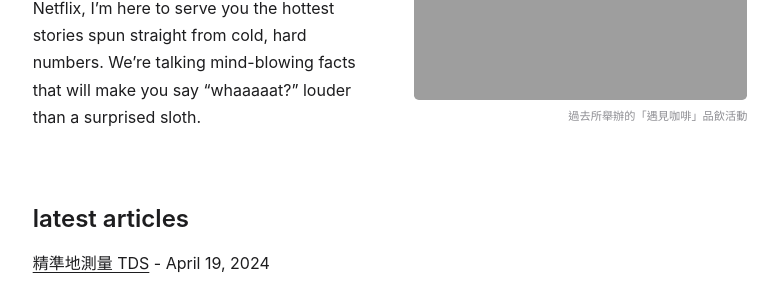
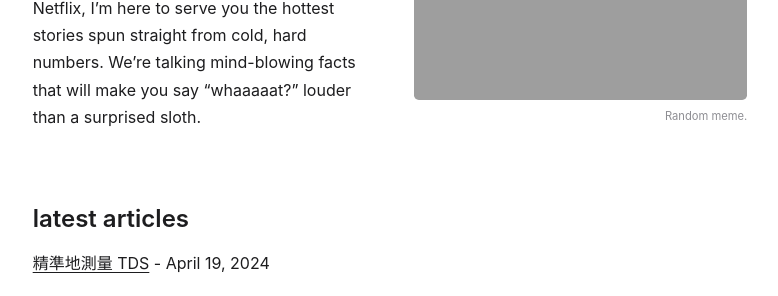
Before and after one commit to sreedeepEK/sreedeepek.github.io, a Jekyll site: the page built from index.md, in a window 1280 px wide. Shown: the part 297-593 px from the top of the page, without its empty margins (250-1028 px from the left). Built offline with Jekyll 4.4.1, drawn with Linux system fonts in a browser that asks for light colours; comment, search, counter and statistics services are not loaded.

Commit message:
Update home.html

```diff
--- a/_layouts/home.html
+++ b/_layouts/home.html
@@ -14,10 +14,10 @@ layout: default
   </div>
   <div class="col-md-6">
     <div class="flex-column text-end">
-      <img src="{{ site.github.url }}/assets/img/about.webp" alt="about" width="100%">
+      <img src="{{ site.github.url }}/assets/img/memes.img" alt="about" width="100%">
       <span class="image-span">
-        {%- if page.language == "zh-Hant-TW" %}過去所舉辦的「遇見咖啡」品飲活動
-        {%- else %}The "Meet Coffee" tasting events held in the past
+        {%- if page.language == "zh-Hant-TW" %} Random meme.
+        {%- else %} Random meme.
         {%- endif %}
       </span>
     </div>
```
